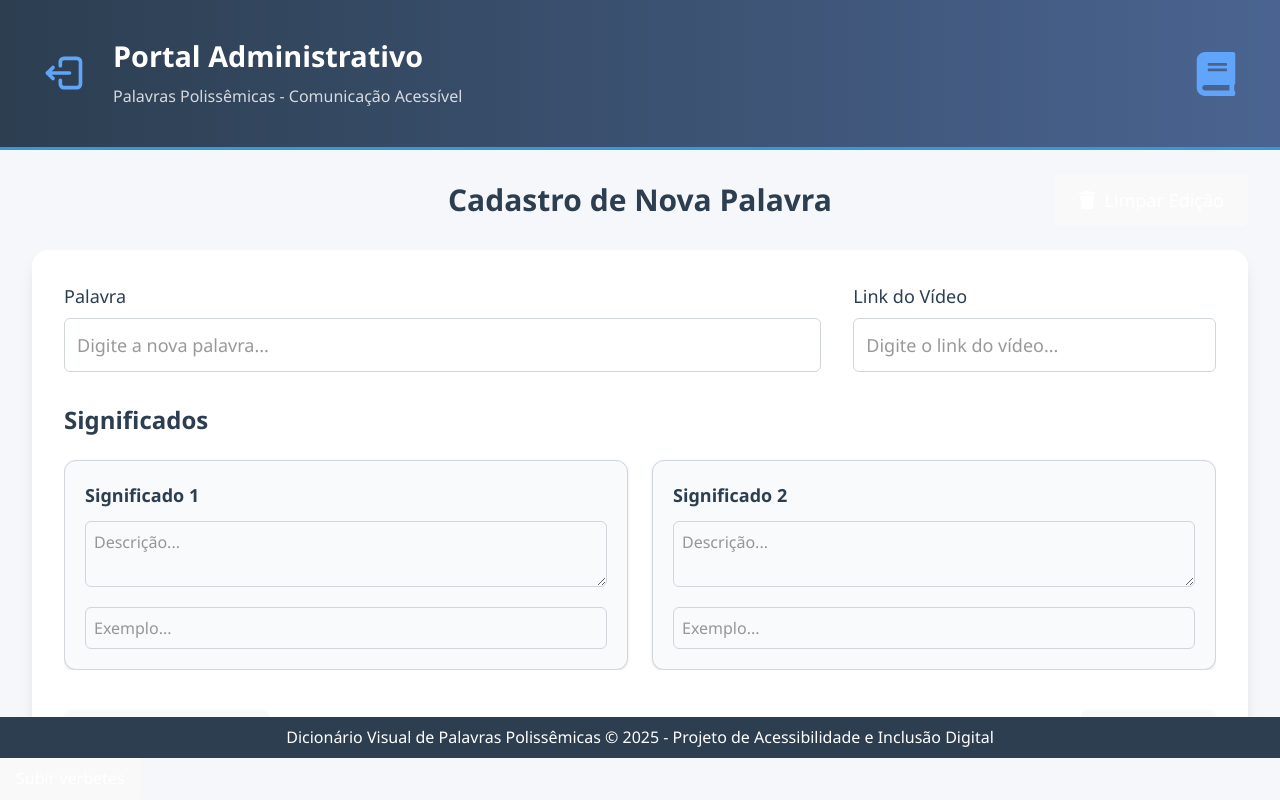
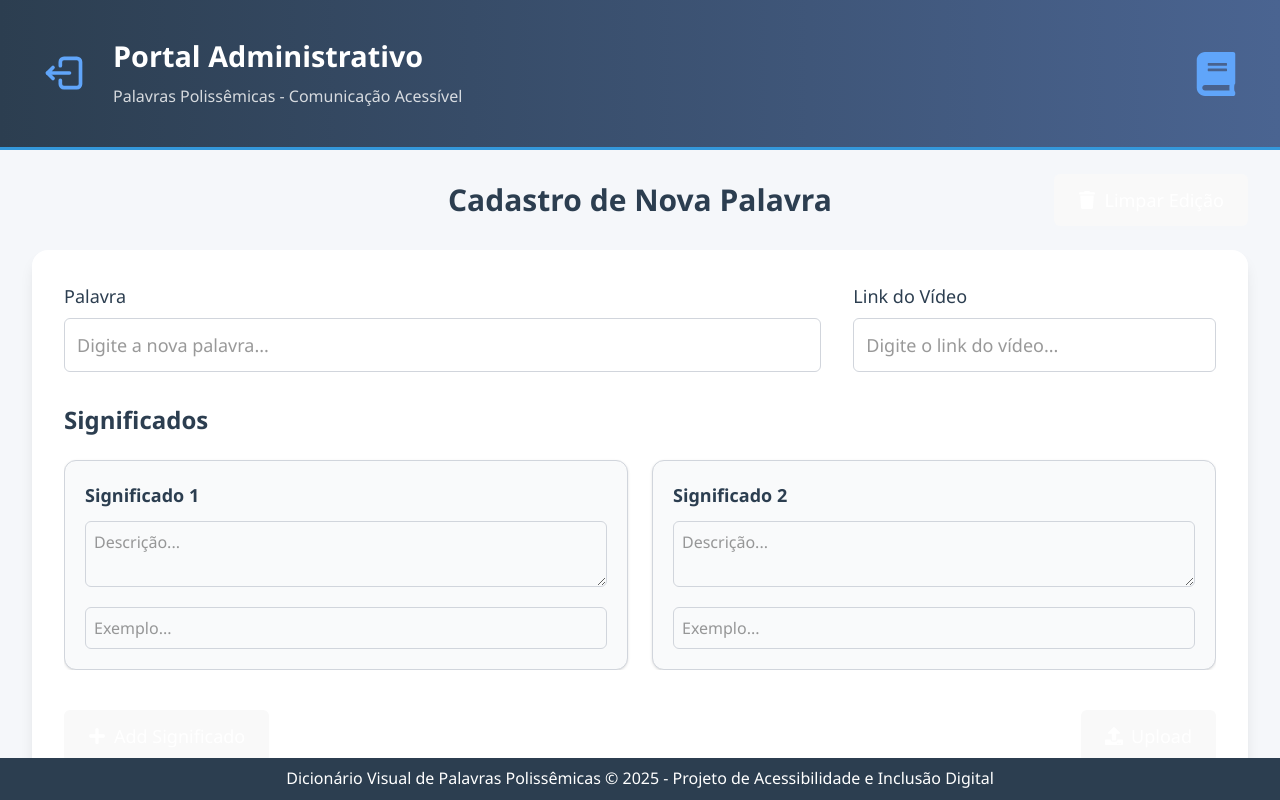
Before and after one commit to Nickpiers/DicionarioVisual, a React (Vite) app: page /admin-portal/home in a window 1280 px wide. Built offline with nearby package versions, Linux system fonts and the light colour scheme; sample sign-in values are in the browser's storage.

Commit message:
removendo botao de upload temporario

```diff
--- a/src/AdminPortal/components/AdminPortalHome.jsx
+++ b/src/AdminPortal/components/AdminPortalHome.jsx
@@ -87,7 +87,6 @@ export const AdminPortalHome = () => {
         handleUpload={handleUpload}
         navigate={navigate}
       />
-      <UploadWordsButton />
     </div>
   );
 };
--- a/src/AdminPortal/components/UploadWordsButton.jsx
+++ /dev/null
@@ -1,51 +0,0 @@
-import { useState } from "react";
-import { uploadWord } from "../controllers.js/wordRestController";
-import { words } from "../../Dictionary/controllers/words";
-
-export const UploadWordsButton = () => {
-  const [loading, setLoading] = useState(false);
-  const [successCount, setSuccessCount] = useState(0);
-  const [errorCount, setErrorCount] = useState(0);
-
-  const handleUpload = async () => {
-    setLoading(true);
-    setSuccessCount(0);
-    setErrorCount(0);
-
-    for (const w of words) {
-      try {
-        // Transformando o formato do JSON para o que o backend espera
-        const meanings = w.meanings.map((m) => ({
-          description: m.definition,
-          example: m.example,
-        }));
-
-        await uploadWord({
-          term: w.word,
-          videoUrl: "url",
-          meanings,
-        });
-
-        setSuccessCount((prev) => prev + 1);
-      } catch (err) {
-        console.error(`Erro ao subir palavra ${w.word}:`, err);
-        setErrorCount((prev) => prev + 1);
-      }
-    }
-
-    setLoading(false);
-    alert(`Upload finalizado!\nSucesso: ${successCount}\nErros: ${errorCount}`);
-  };
-
-  return (
-    <div>
-      <button
-        onClick={handleUpload}
-        disabled={loading}
-        className="bg-blue-600 text-white py-2 px-4 rounded"
-      >
-        {loading ? "Enviando..." : "Subir verbetes"}
-      </button>
-    </div>
-  );
-};
```
